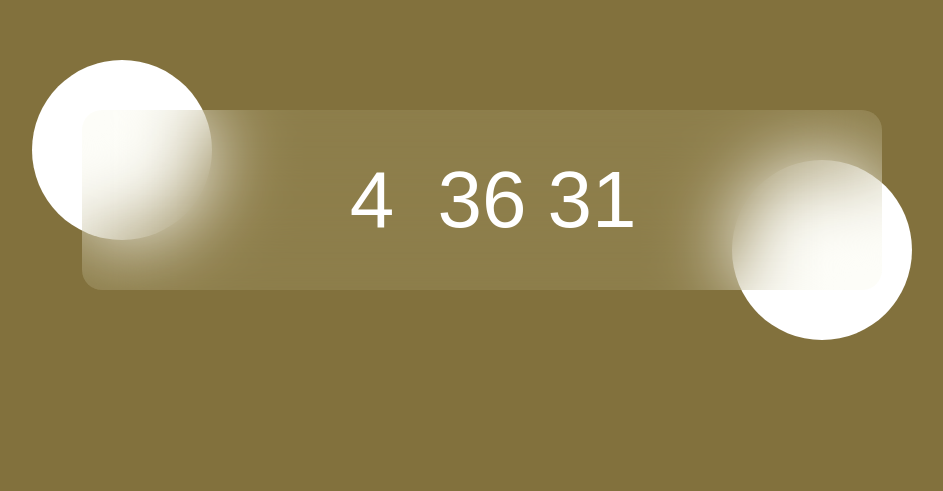
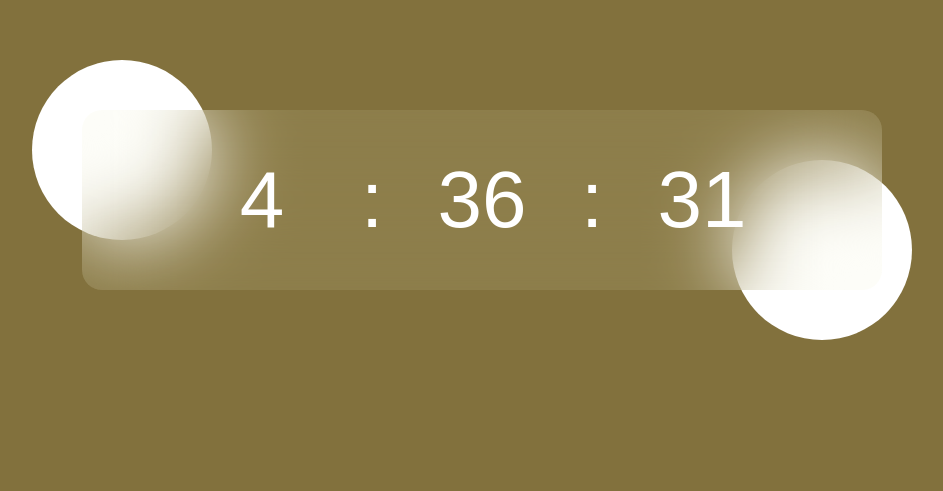
Before and after one commit to janiragayle/Affirmations-Clock, a plain HTML site: page index.html in a window 1280 px wide. Shown: the part 200-691 px from the top of the page, without its empty margins (158-1101 px from the left). Drawn offline with Linux system fonts and the light colour scheme.

Commit message:
added colons back

```diff
--- a/index.html
+++ b/index.html
@@ -12,7 +12,9 @@
         <div class="container">
             <div class="clock">
                 <span id="hrs">00</span>
+                <span id="">:</span>
                 <span id="min">00</span>
+                <span id="">:</span>
                 <span id="sec">00</span>
             </div>
 
```
